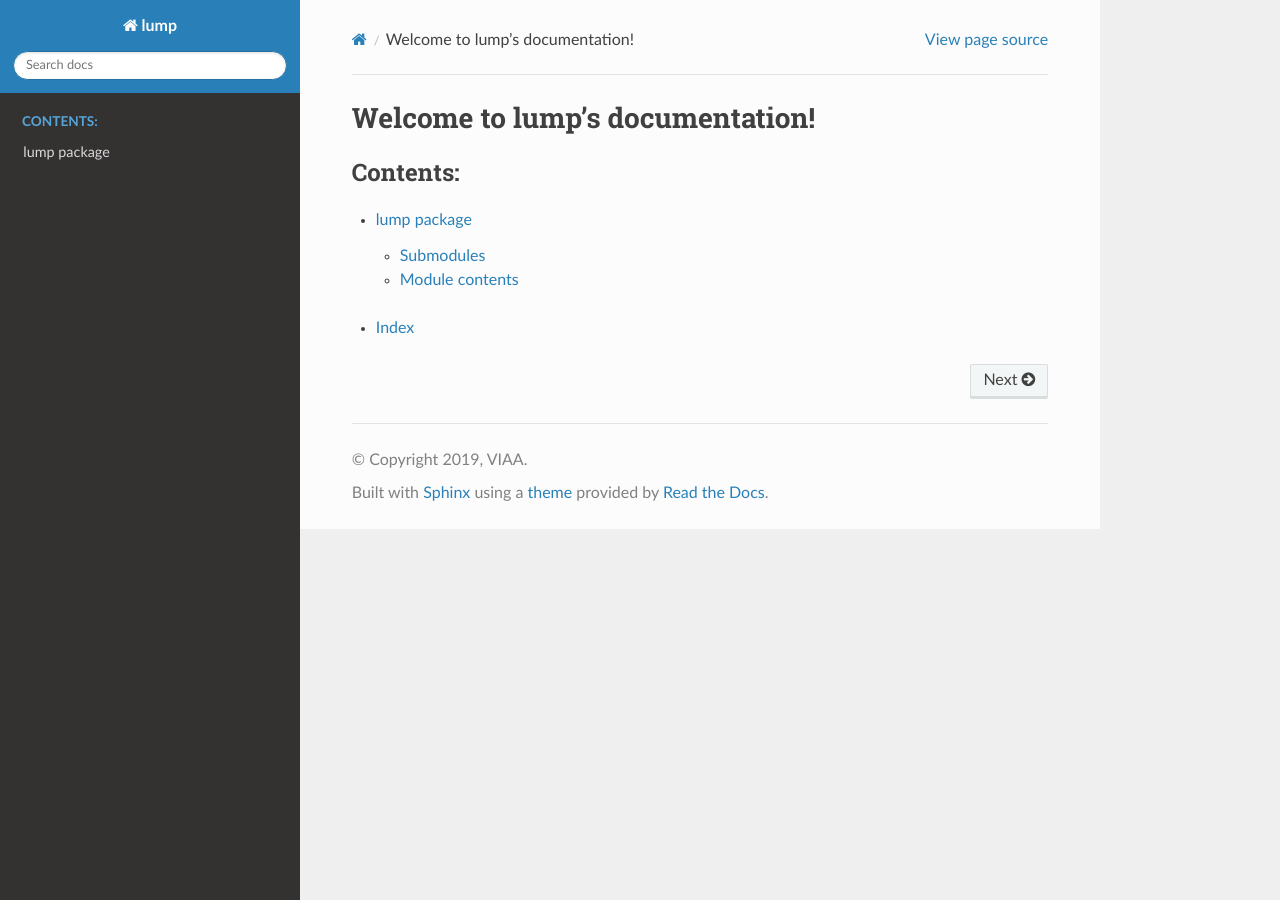
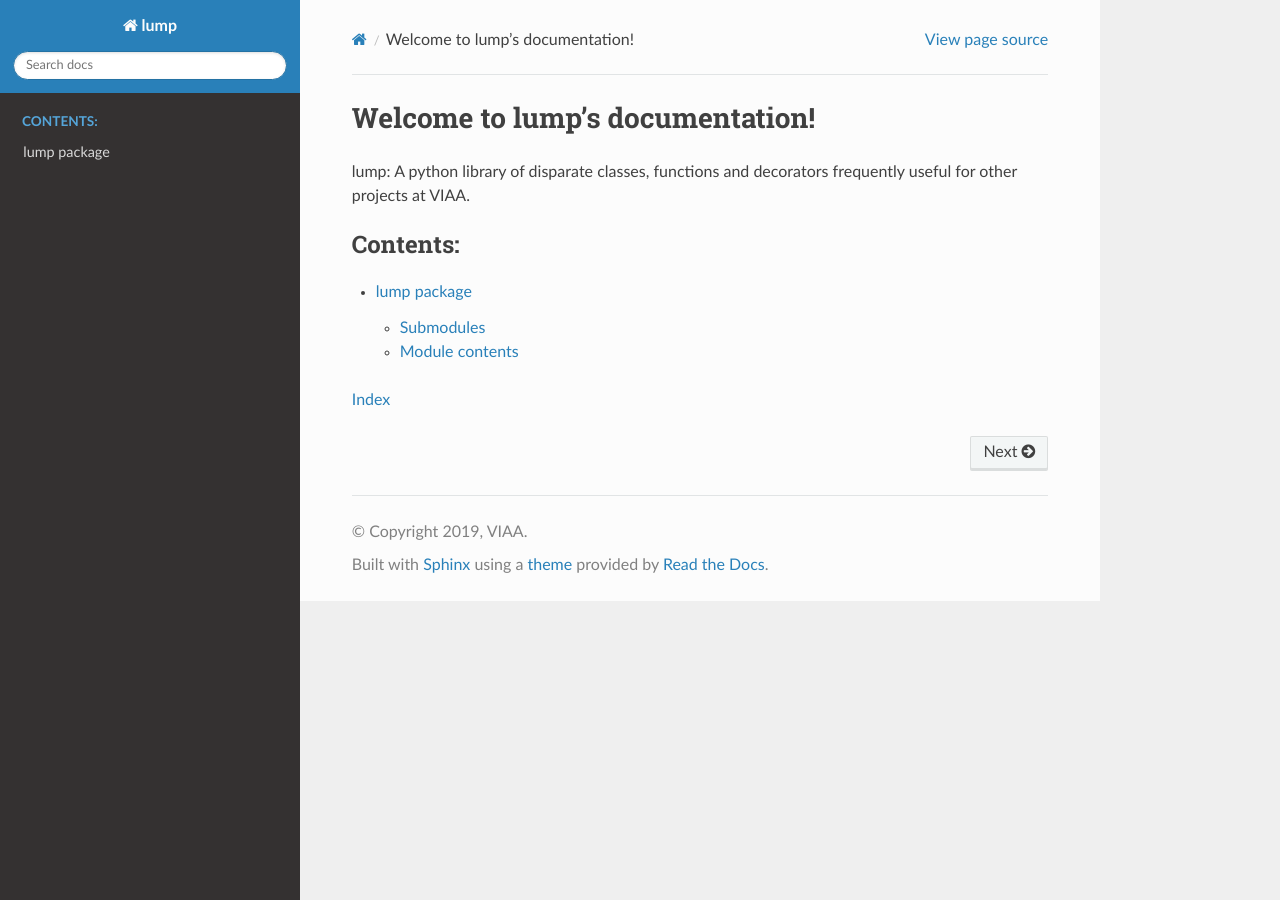
Before and after one commit to viaacode/lump, a Sphinx documentation site: the page built from docs/index.rst, in a window 1280 px wide. Built offline with Sphinx 7.4.7 and the Read the Docs theme 2.0.0, drawn with Linux system fonts in a browser that asks for light colours.

```diff
--- a/README.rst
+++ b/README.rst
@@ -1,4 +1,4 @@
 VIAA lump
 =========
 
-TODO: add description
+A python library of disparate classes, functions and decorators frequently useful for other projects at VIAA.
--- a/docs/index.rst
+++ b/docs/index.rst
@@ -1,5 +1,7 @@
 Welcome to lump's documentation!
 ================================
+
+lump: A python library of disparate classes, functions and decorators frequently useful for other projects at VIAA.
 
 .. toctree::
    :maxdepth: 2
@@ -7,4 +9,4 @@ Welcome to lump's documentation!
 
    modules/lump
 
-* :ref:`genindex`
+:ref:`genindex`
```
